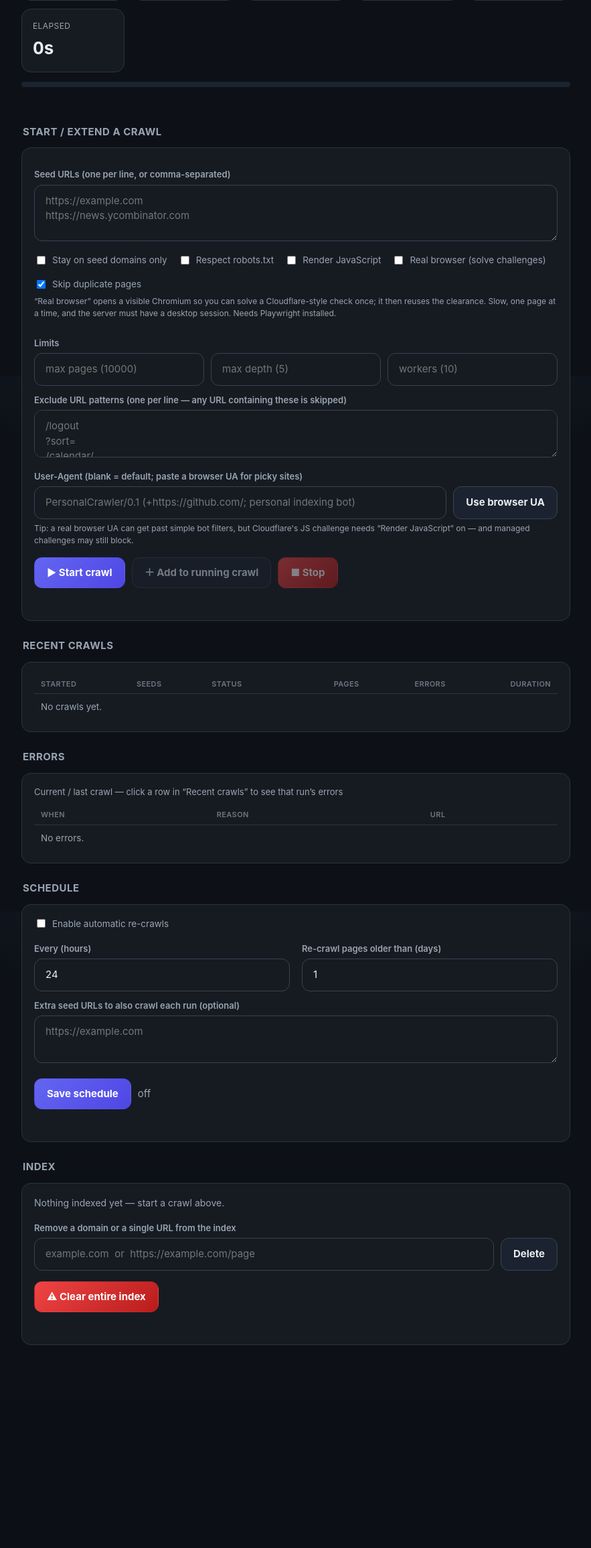
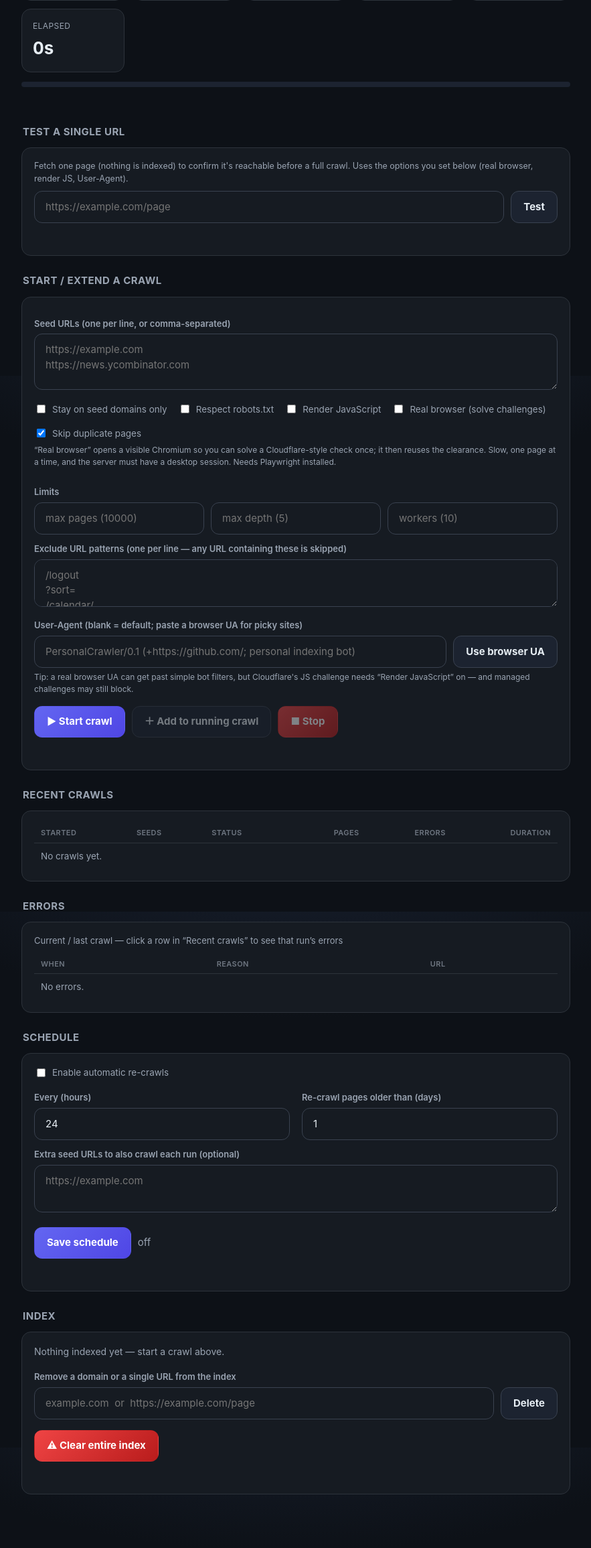
Before and after one commit to evilgenius79/Crawler, a FastAPI app: page /admin in a window 1280 px wide. Shown: the part 239-2550 px from the top of the page at 67% size, without its empty margins (198-1081 px from the left). Before the commit the page ends 2247 px from the top, so only its background shows below. Run offline with FastAPI, Linux system fonts and the light colour scheme; data that the repository does not hold is empty.

Commit message:
Add 'Test a URL' button, detect challenge pages, and fix error visibility
- Errors panel now shows the latest run's PERSISTED errors, so failures are
  visible live and after a server restart (previously only the in-memory list,
  lost on restart)
- Detect bot-challenge interstitials served as HTTP 200 (e.g. Cloudflare 'Just
  a moment') by title and record them as errors instead of indexing the junk
- New 'Test a single URL' admin card + POST /api/crawl/test: fetches one page
  (no indexing) via the same machinery (incl. real browser) and reports status,
  type, title, challenge flag and a text preview

```diff
--- a/web/app.py
+++ b/web/app.py
@@ -231,6 +231,10 @@ def api_crawl_status():
     st["stats"] = index.stats()
     st["recent"] = manager.history()
     st["schedule"] = scheduler.status()
+    # Show the latest run's *persisted* errors so the panel works live AND after
+    # a restart (the in-memory list is lost when the process restarts).
+    if st["recent"]:
+        st["recent_errors"] = index.errors_for_run(st["recent"][0]["id"], limit=30)
     return st
 
 
@@ -267,6 +271,17 @@ async def api_crawl_add(payload: dict = Body(default={})):
 @app.post("/api/crawl/stop", dependencies=[Depends(require_admin)])
 def api_crawl_stop():
     return {"ok": True, "stopping": manager.stop(), "status": manager.status()}
+
+
+@app.post("/api/crawl/test", dependencies=[Depends(require_admin)])
+async def api_crawl_test(payload: dict = Body(default={})):
+    url = str(payload.get("url", "")).strip()
+    if not url:
+        return JSONResponse({"ok": False, "error": "No URL given."}, status_code=400)
+    try:
+        return await manager.test_url(url, _overrides(payload))
+    except (RuntimeError, ValueError) as exc:
+        return JSONResponse({"ok": False, "error": str(exc)}, status_code=400)
 
 
 # ----------------------------- scheduler --------------------------------- #
--- a/web/templates/admin.html
+++ b/web/templates/admin.html
@@ -56,6 +56,20 @@
   </div>
   <div class="bar"><span id="s-bar"></span></div>
   <div class="toast" id="status-note"></div>
+
+  <h2>Test a single URL</h2>
+  <div class="card">
+    <div class="muted" style="font-size:12.5px;margin-bottom:8px">
+      Fetch one page (nothing is indexed) to confirm it's reachable before a full
+      crawl. Uses the options you set below (real browser, render JS, User-Agent).
+    </div>
+    <div class="nums">
+      <input class="field" id="test_url" placeholder="https://example.com/page">
+      <button class="btn" onclick="testUrl()">Test</button>
+    </div>
+    <div class="toast" id="test-note"></div>
+    <div id="test-result" style="display:none;margin-top:10px"></div>
+  </div>
 
   <h2>Start / extend a crawl</h2>
   <div class="card">
@@ -345,6 +359,45 @@
       '(KHTML, like Gecko) Chrome/125.0.0.0 Safari/537.36';
   }
 
+  async function testUrl() {
+    const url = val('test_url').trim();
+    if (!url) return;
+    const note = document.getElementById('test-note');
+    const out = document.getElementById('test-result');
+    out.style.display = 'none';
+    note.className = 'toast';
+    note.textContent = chk('real_browser')
+      ? 'Opening the browser — solve any challenge in that window…' : 'Fetching…';
+    try {
+      const r = await fetch('/api/crawl/test', {method:'POST', headers:{'Content-Type':'application/json'},
+        body: JSON.stringify({url, real_browser: chk('real_browser'), render_js: chk('render_js'), user_agent: val('user_agent')})});
+      const d = await r.json();
+      if (r.status === 401) { note.className='toast err'; note.textContent='Not authorised (admin password required).'; return; }
+      note.textContent = '';
+      renderTest(d);
+    } catch (e) { note.className='toast err'; note.textContent = String(e); }
+  }
+
+  function renderTest(d) {
+    const out = document.getElementById('test-result');
+    out.style.display = 'block';
+    const badge = d.challenge ? '<span class="sb error">bot challenge</span>'
+      : d.ok ? '<span class="sb finished">ok</span>' : '<span class="sb error">failed</span>';
+    const result = badge + (d.status ? ' · HTTP ' + d.status : '') + (d.error ? ' · ' + esc(d.error) : '');
+    const rows = [
+      ['Result', result],
+      ['Final URL', d.final_url ? `<a href="${esc(d.final_url)}" rel="noopener noreferrer">${esc(d.final_url)}</a>` : '—'],
+      ['Type', esc(d.content_type || '—')],
+      ['Title', esc(d.title || '—')],
+      ['Captured', (d.text_chars||0) + ' chars of text · ' + (d.links||0) + ' links'],
+    ];
+    let html = '<div style="display:grid;grid-template-columns:92px 1fr;gap:6px 12px;font-size:13.5px">'
+      + rows.map(([k,v]) => `<div class="muted">${k}</div><div>${v}</div>`).join('') + '</div>';
+    if (d.challenge) html += '<div class="toast err" style="margin-top:8px">This page is a bot challenge — turn on “Real browser” and solve it once.</div>';
+    if (d.preview) html += `<div class="muted" style="margin-top:10px;white-space:pre-wrap;max-height:160px;overflow:auto;font-size:13px;border-top:1px solid var(--border);padding-top:8px">${esc(d.preview)}</div>`;
+    out.innerHTML = html;
+  }
+
   const startCrawl = () => postNote('/api/crawl/start', payload(), 'action-note');
   const addUrls    = () => postNote('/api/crawl/add', payload(), 'action-note');
   const stopCrawl  = () => postNote('/api/crawl/stop', {}, 'action-note');
```
Also changed, not shown: crawler/crawler.py (+80 -0 lines), web/manager.py (+9 -1 lines), README.md.
